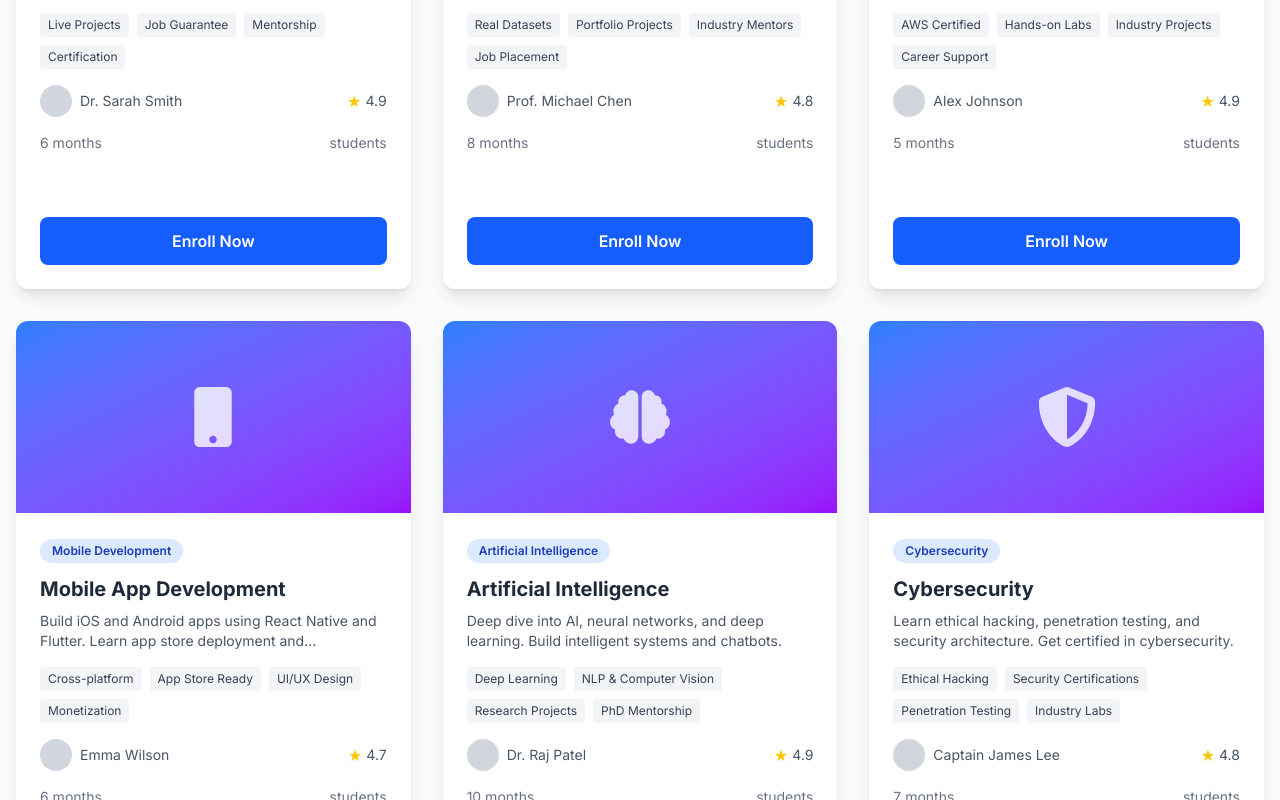
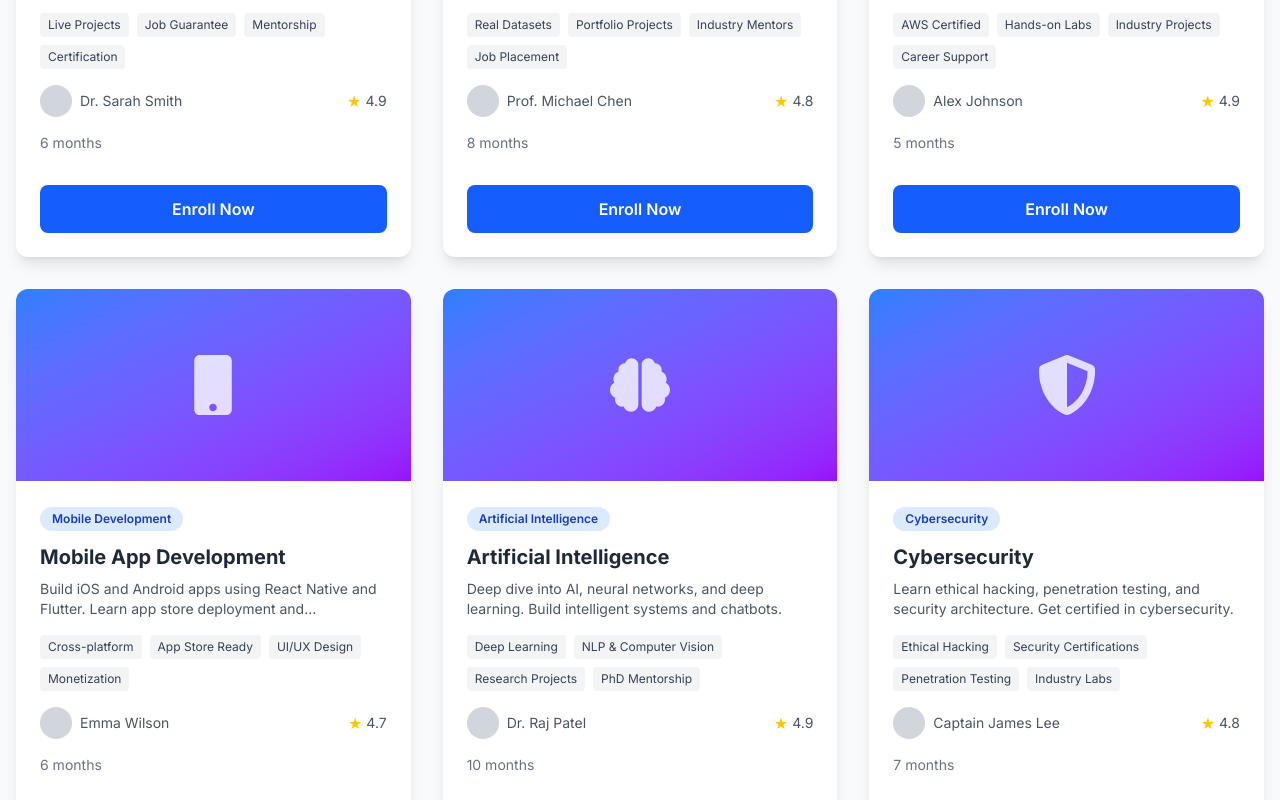
Before and after one commit to kishan-bm/my-course-platform, a Next.js app in the folder client/: page /courses in a window 1280 px wide. Shown: the part 1300-2100 px from the top of the page. Built offline with nearby package versions, Linux system fonts and the light colour scheme.

Commit message:
landing page

```diff
--- a/client/src/app/courses/page.tsx
+++ b/client/src/app/courses/page.tsx
@@ -226,14 +226,14 @@ export default function CoursesPage() {
                   {/* Duration & Students */}
                   <div className="flex justify-between text-sm text-gray-500 mb-4">
                     <span>{course.duration}</span>
-                    <span>{course.students} students</span>
+                    {/* <span>{course.students} students</span> */}
                   </div>
 
                   {/* Price */}
                   <div className="flex items-center justify-between mb-4">
                     <div>
-                      <span className="text-2xl font-bold text-gray-800">{course.price}</span>
-                      <span className="text-sm text-gray-500 line-through ml-2">{course.originalPrice}</span>
+                      {/* <span className="text-2xl font-bold text-gray-800">{course.price}</span>
+                      <span className="text-sm text-gray-500 line-through ml-2">{course.originalPrice}</span> */}
                     </div>
                     {/* <span className="text-sm text-green-600 font-semibold">Save 37%</span> */}
                   </div>
```
